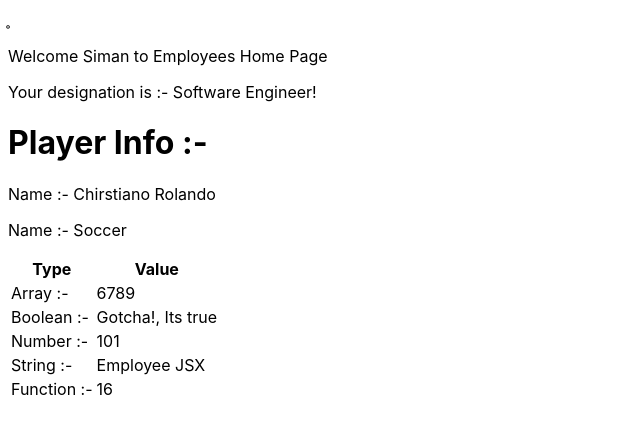
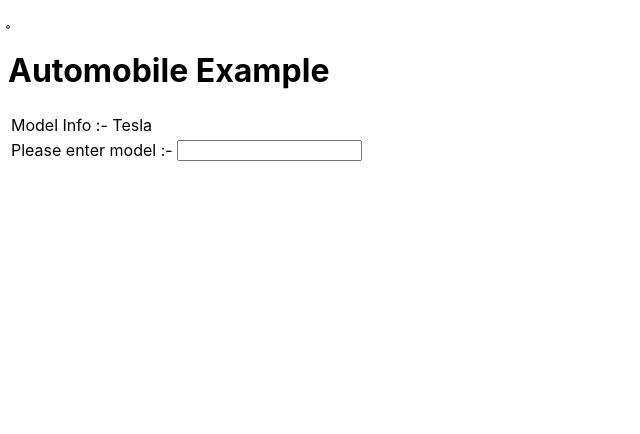
Before and after one commit to raghavendramj/NS_Rosalind_MERN, a React (Create React App) app in the folder ReactJS/newton-react-app/: page / in a window 1280 px wide. Shown: the top 434 px of the page, without its empty margins (0-640 px from the left). Built offline with nearby package versions, Linux system fonts and the light colour scheme.

Commit message:
SetState example!

```diff
--- a/ReactJS/newton-react-app/src/App.js
+++ b/ReactJS/newton-react-app/src/App.js
@@ -7,6 +7,7 @@
 import Counter from "./components/counter";
 import Garage from "./components/garage";
 import Employee from "./components/employee";
+import AutoMobile from "./components/automobile";
 
 function App() {
   return (
@@ -17,7 +18,8 @@
       {/* <Car /> */}
       {/* <Counter /> */}
       {/* <Garage /> */}
-      <Employee name="Siman" propArray={[6, 7, 8, 9]} booleanVal={true}/>
+      {/* <Employee name="Siman" propArray={[6, 7, 8, 9]} booleanVal={true} email="raghav@gmail.com"/> */}
+      <AutoMobile />
     </React.Fragment>
   );
 }
--- /dev/null
+++ b/ReactJS/newton-react-app/src/components/automobile.jsx
@@ -0,0 +1,69 @@
+import React, { Component } from 'react';
+
+class AutoMobile extends Component {
+
+    constructor(props) {
+        super(props);
+        this.state = {
+            model: 'Tesla',
+            type: 'Automatic',
+            variant: 'Battery Powered'
+        }
+        this.printDetails = this.printDetails.bind(this);
+    }
+
+    printDetails = () => {
+        console.log(this);
+    }
+
+    modelChanges = (event) => {
+        console.log("event.target.value :- ", event.target.value);
+        const copiedState = { ...this.state };
+        copiedState.model = event.target.value;
+        this.setState(copiedState);
+    }
+
+    render() {
+        return (
+            <React.Fragment>
+
+                <h1>Automobile Example</h1>
+                <table>
+                    <tbody>
+                        <tr>
+                            <td>Model Info :- {this.state.model} </td>
+                        </tr>
+                        <tr>
+                            <td>Please enter model :- </td>
+                            <td>
+                                <input type="text" onChange={this.modelChanges} />
+                            </td>
+                        </tr>
+                        {/* <tr>
+                            <td>Please enter type :- </td>
+                            <td>
+                                <input type="text" value={this.state.type} />
+                            </td>
+                        </tr>
+                        <tr>
+                            <td>Please enter variant :- </td>
+                            <td>
+                                <input type="text" value={this.state.variant} />
+                            </td>
+                        </tr>
+                        <tr>
+                            <td>
+                               <button onClick={this.printDetails}>Check Details!</button>
+                            </td>
+                        </tr> */}
+                    </tbody>
+                </table>
+
+            </React.Fragment>
+
+
+        );
+    }
+}
+
+export default AutoMobile;
--- a/ReactJS/newton-react-app/src/components/employee.jsx
+++ b/ReactJS/newton-react-app/src/components/employee.jsx
@@ -59,6 +59,12 @@
                                 {this.props.custFunc(4)}
                             </td>
                         </tr>
+                        <tr>
+                            <td>Email :- </td>
+                            <td>
+                                {this.props.email}
+                            </td>
+                        </tr>
                     </tbody>
                 </table>
             </React.Fragment>
@@ -73,12 +79,16 @@
     id: PropTypes.number.isRequired,
     custFunc: PropTypes.func,
     testString: PropTypes.string,
-    customProp : function(props, propName, componentName) {
-        //Validation message
+    email: function (props, propName, componentName) {
+        const regex = /^\w+([\.-]?\w+)*@\w+([\.-]?\w+)*(\.\w{2,3})+$/;
+        if (!regex.test(props[propName])) {
+            return new Error(`Invalid prop ${propName} passed to ${componentName}. Expected a valid email address.`);
+        }
     }
 }
 
 Employee.defaultProps = {
+    // email: 'glad@me.com',
     title: 'Software Engineer!',
     propArray: [1, 2, 3, 4, 5],
     booleanVal: false,
```
